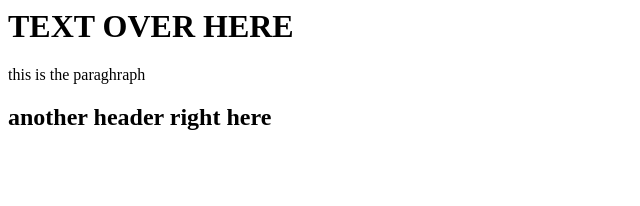
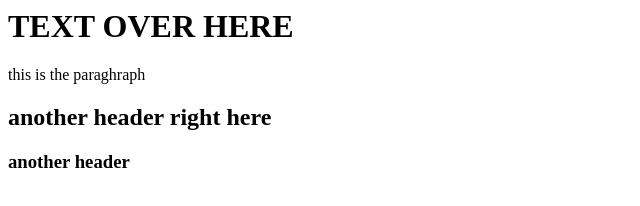
Before and after one commit to Gil32610/GitCommiting, a plain HTML site: page index.html in a window 1280 px wide. Shown: the whole page, without its empty margins (0-640 px from the left). Drawn offline with Linux system fonts and the light colour scheme.

Commit message:
index was modified

```diff
--- a/index.html
+++ b/index.html
@@ -3,3 +3,5 @@
 <p> this is the paraghraph </p>
 
 <H2>another header right here</H2>
+
+<h3>another header</h3>
```
Also changed, not shown: PULLING AND SETTING UPSTREAM.png (added).
